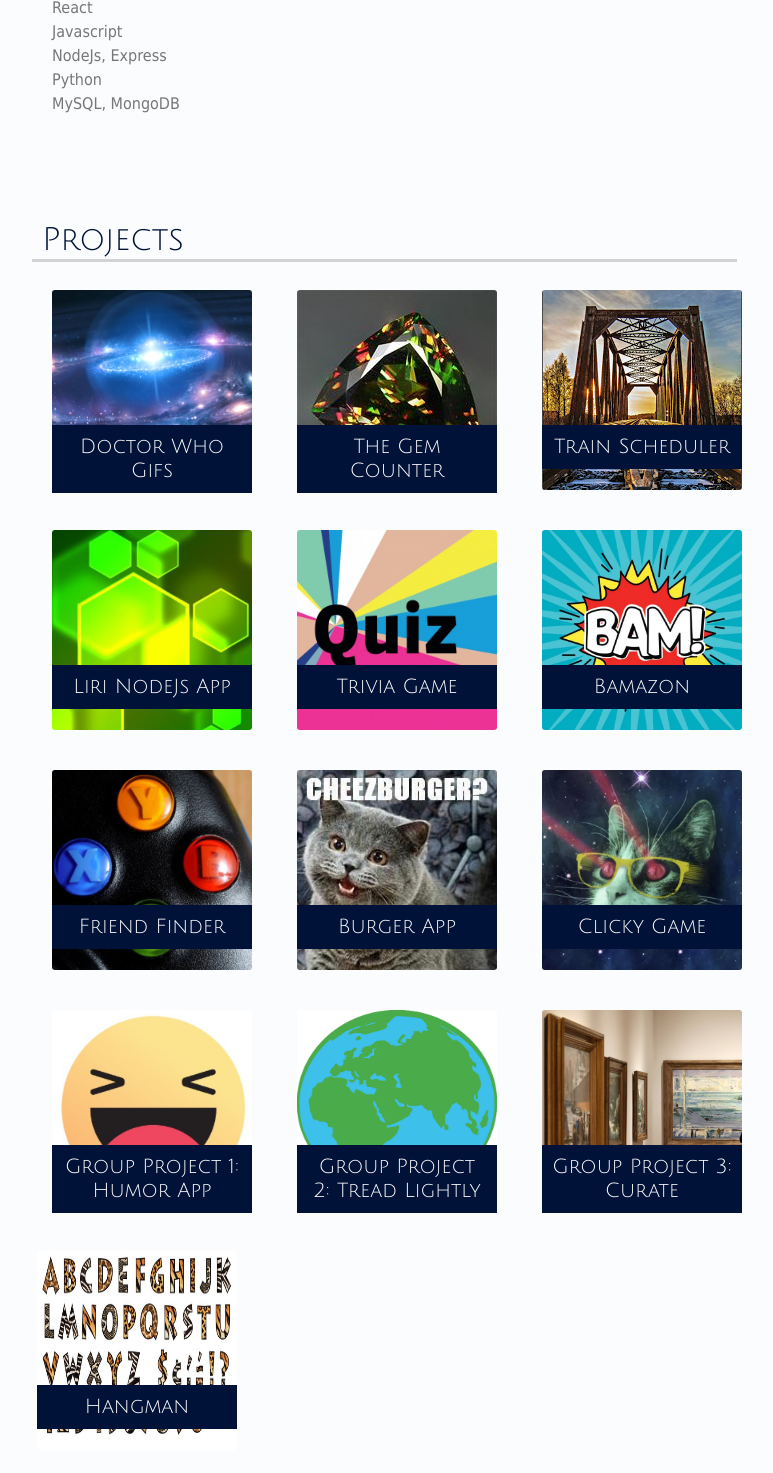
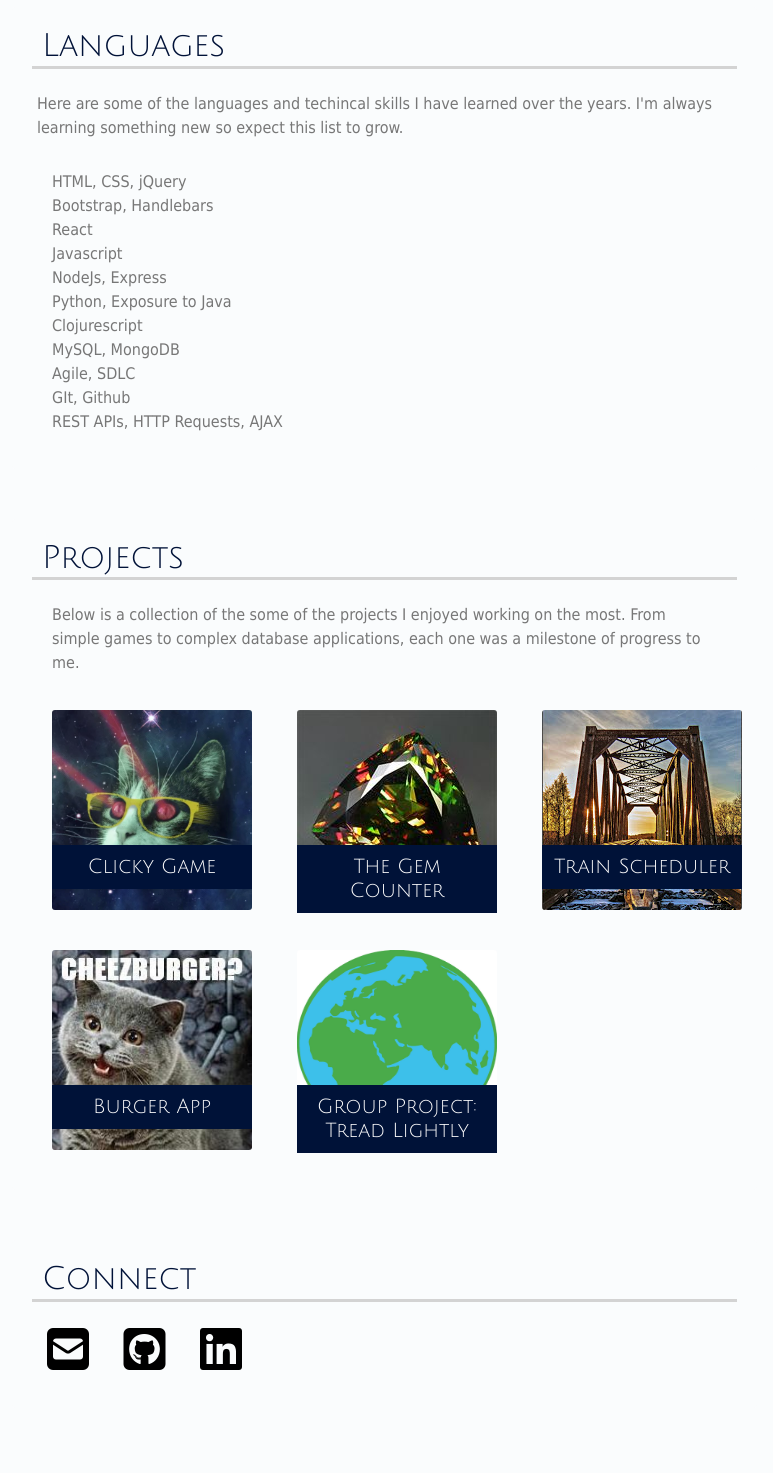
Before and after one commit to katievogel/Bootstrap-Portfolio, a plain HTML site: page index.html in a window 1280 px wide. Shown: the part 620-2093 px from the top of the page, without its empty margins (228-1001 px from the left). After the commit the page ends 2028 px from the top, so only its background shows below. Drawn offline with nearby package versions, Linux system fonts and the light colour scheme.

Commit message:
added About text, removed projects
Added additional text in the About me section and the languages list so it jives with my resume. Also removed some of the more boring projects. Curate is temporarily broken due to deployment platform switching so it is commented out for now

```diff
--- a/index.html
+++ b/index.html
@@ -10,6 +10,7 @@
   <link href="https://fonts.googleapis.com/css?family=Julius+Sans+One&display=swap" rel="stylesheet">
   <script src="https://kit.fontawesome.com/f5f3673cb3.js" crossorigin="anonymous"></script>
 </head>
+
 <body>
   <div class="wrapper">
     <div class="sidenav">
@@ -45,19 +46,26 @@
         <div class="row">
           <div class="col-md-12">
             <p class="my_text">
-              Hello! My name is Katie Vogel, and I'm a developer. I completed the Full Stack Web Development coding
-              bootcamp from Trilogy Education in partnership with the University of Pennsylvania in Fall of 2019. Since
-              then I have continued learning through self-study and coding challenges. I am fully adept at creating
+              Hello! My name is Katie Vogel, and I'm a developer. I am fully adept at creating
               highly functional websites from front to back with a particular fondness for backend and database
               development. I am a master of Google-Fu and take every stumped moment as an opportunity to learn.
               <br>
               <br>
-              As a Business Analyst in the
-              fintech industry I have worked with software engineers and product teams to deliver top-tier tools for
+              Since 2018
+              I have been learning how to code through online self-study and coding bootcamps. In 2019, I completed the
+              Full Stack Web Development coding
+              bootcamp from Trilogy Education in partnership with the University of Pennsylvania. Determined to sharpen
+              my skills, I picked up Python on my own and work through various coding challenges on a regular basis. Now
+              I am studying Clojurescript, a functional lisp language that compiles to javascript for a whole different
+              way of web development.
+              <br>
+              <br>
+              Currently, I work with software engineers and product teams to deliver top-tier tools for
               clinical trial payment processing. My experience has immersed me in the SDLC process, Agile practices, and
               all aspects of
               software development and technology. Having come from the operations and product side I a unique
-              perspective of understanding the end user's point of view.
+              perspective of understanding the end user's point of view, the needs of the business, and excellent
+              communication skills.
             </p>
           </div>
         </div>
@@ -66,14 +74,21 @@
         <div class="card-body">
           <h1 id="lang_section" class="section">Languages</h1>
           <div class="row">
+            <p>Here are some of the languages and techincal skills I have learned over the years. I'm always learning
+              something new so expect this list to grow. </p>
             <div class="col-md-12">
               <ul class="my_text">
-                <li>HTML, CSS</li>
+                <li>HTML, CSS, jQuery</li>
+                <li>Bootstrap, Handlebars</li>
                 <li>React</li>
                 <li>Javascript</li>
                 <li>NodeJs, Express</li>
-                <li>Python</li>
+                <li>Python, Exposure to Java</li>
+                <li>Clojurescript</li>
                 <li>MySQL, MongoDB</li>
+                <li>Agile, SDLC</li>
+                <li>GIt, Github</li>
+                <li>REST APIs, HTTP Requests, AJAX</li>
                 </li>
             </div>
           </div>
@@ -83,16 +98,17 @@
     <div class="card">
       <div class="card-body">
         <h1 id="projects_section" class="section">Projects</h1>
+        <p>Below is a collection of the some of the projects I enjoyed working on the most. From simple games to complex
+          database applications, each one was a milestone of progress to me.</p>
         <div class="row">
           <div class="col-md-4">
-            <img height=200 width=200 src="Assets/Images/space.jpg" class="card-img" alt="Space">
+            <img height=200 width=200 src="Assets/Images/lasercat.png" class="card-img" alt="Clicky Game">
             <div class="card-img-overlay">
-              <a href="https://katievogel.github.io/Giftastic/" target="_blank">
-                <h5 class="card-title">Doctor Who Gifs</h5>
+              <a href="https://pacific-plains-35542.herokuapp.com/" target="_blank">
+                <h5 class="card-title">Clicky Game</h5>
               </a>
             </div>
           </div>
-
           <div class="col-md-4">
             <img height=200 width=200 src="Assets/Images/gem holder.jpg" class="card-img" alt="gem">
             <div class="card-img-overlay"><a href="https://katievogel.github.io/Unit-4-Game/" target="_blank">
@@ -110,40 +126,6 @@
         </div>
         <div class="row">
           <div class="col-md-4">
-            <img height=200 width=200 src="Assets/Images/hexagons.png" class="card-img" alt="Liri Node App">
-            <div class="card-img-overlay">
-              <a href="https://github.com/katievogel/Liri-node-app" target="_blank">
-                <h5 class="card-title">Liri NodeJs App</h5>
-              </a>
-            </div>
-          </div>
-          <div class="col-md-4">
-            <img height=200 width=200 src="Assets/Images/quiz.jpg" class="card-img" alt="Trivia Game">
-            <div class="card-img-overlay">
-              <a href="https://katievogel.github.io/TriviaGame/" target="_blank">
-                <h5 class="card-title">Trivia Game</h5>
-              </a>
-            </div>
-          </div>
-          <div class="col-md-4">
-            <img height=200 width=200 src="Assets/Images/bam.jpg" class="card-img" alt="Bamazon">
-            <div class="card-img-overlay">
-              <a href="https://github.com/katievogel/Bamazon" target="_blank">
-                <h5 class="card-title">Bamazon</h5>
-              </a>
-            </div>
-          </div>
-        </div>
-        <div class="row">
-          <div class="col-md-4">
-            <img height=200 width=200 src="Assets/Images/buttons.png" class="card-img" alt="Friend Finder">
-            <div class="card-img-overlay">
-              <a href="https://safe-lake-87688.herokuapp.com/survey" target="_blank">
-                <h5 class="card-title">Friend Finder</h5>
-              </a>
-            </div>
-          </div>
-          <div class="col-md-4">
             <img height=200 width=200 src="Assets/Images/cheeseburger.png" class="card-img" alt="Burger App">
             <div class="card-img-overlay">
               <a href="https://desolate-reaches-75828.herokuapp.com/" target="_blank">
@@ -152,49 +134,21 @@
             </div>
           </div>
           <div class="col-md-4">
-            <img height=200 width=200 src="Assets/Images/lasercat.png" class="card-img" alt="Clicky Game">
+            <img height=200 width=200 src="Assets/Images/earth.jpg" class="card-img" alt="Tread Lightly">
             <div class="card-img-overlay">
-              <a href="https://pacific-plains-35542.herokuapp.com/" target="_blank">
-                <h5 class="card-title">Clicky Game</h5>
+              <a href="https://project2-upenn.herokuapp.com/" target="_blank">
+                <h5 class="card-title">Group Project: Tread Lightly</h5>
               </a>
             </div>
           </div>
-        </div>
-        <div class="row">
-          <div class="col-md-4">
-            <img height=200 width=200 src="Assets/Images/laugh.png" class="card-img" alt="Humor App">
-            <div class="card-img-overlay">
-              <a href="https://r-t-3.github.io/Project1/" target="_blank">
-                <h5 class="card-title">Group Project 1: Humor App</h5>
-              </a>
-            </div>
-          </div>
-          <div class="col-md-4">
-            <img height=200 width=200 src="Assets/Images/earth.jpg" class="card-img" alt="Tread Lightly">
-            <div class="card-img-overlay">
-              <a href="https://project2-upenn.herokuapp.com/" target="_blank">
-                <h5 class="card-title">Group Project 2: Tread Lightly</h5>
-              </a>
-            </div>
-          </div>
-          <div class="col-md-4">
+          <!--<div class="col-md-4">
             <img height=200 width=200 src="Assets/Images/gallery.png" class="card-img" alt="Curate">
             <div class="card-img-overlay">
               <a href="https://goog-enheim.herokuapp.com/" target="_blank">
-                <h5 class="card-title">Group Project 3: Curate</h5>
+                <h5 class="card-title">Group Project: Curate</h5>
               </a>
             </div>
-          </div>
-          <div class="row">
-            <div class="col-md-4">
-              <img height=200 width=200 src="Assets/Images/letters.jpg" class="card-img" alt="Space">
-              <div class="card-img-overlay">
-                <a href="https://katievogel.github.io/Word-Guess-Game/" target="_blank">
-                  <h5 class="card-title">Hangman</h5>
-                </a>
-              </div>
-            </div>
-            </div>
+          </div>-->
         </div>
       </div>
     </div>
```
Lines whose indentation alone changed are shown as unchanged.
